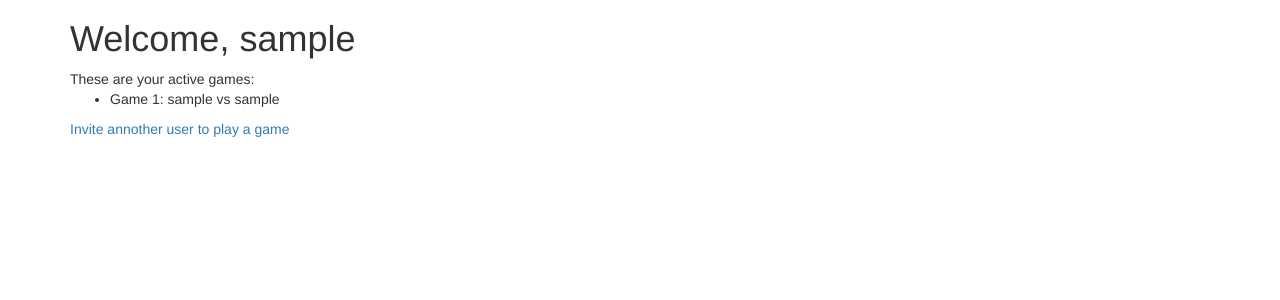
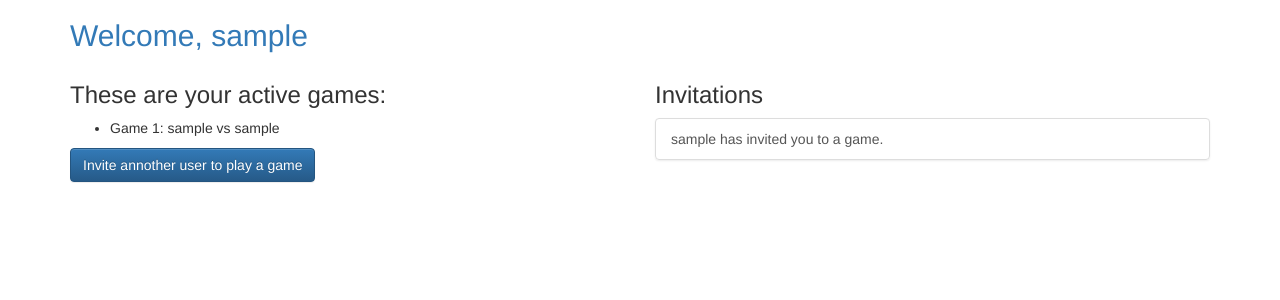
Before and after one commit to lmbarr/tic-tac-toe, a Django app: page /player/home/ in a window 1280 px wide. Shown: the part 51-351 px from the top of the page. Run offline with Django 3.2, Linux system fonts and the light colour scheme; a user stored in the database is signed in; tables that the repository leaves empty hold one stand-in row (values such as "Sample post"); some libraries are stand-ins or nearby versions.

Commit message:
Answer to an invitation to play

```diff
--- a/tictactoe/player/urls.py
+++ b/tictactoe/player/urls.py
@@ -1,11 +1,12 @@
 from django.urls import path
 from django.contrib.auth.views import LoginView, LogoutView
 
-from .views import home, new_invitation
+from .views import home, new_invitation, accept_invitation
 
 urlpatterns = [
     path('home/', home, name='player_home'),
     path('login/', LoginView.as_view(template_name='player/login_form.html'), name='player_login'),
     path('logout/', LogoutView.as_view(), name='player_logout'),
-    path('new_invitation', new_invitation, name='player_new_invitation')
+    path('new_invitation', new_invitation, name='player_new_invitation'),
+    path('accept_invitation/<int:id>/', accept_invitation, name="player_accept_invitation")
 ]
--- a/tictactoe/player/views.py
+++ b/tictactoe/player/views.py
@@ -1,16 +1,18 @@
 from django.contrib.auth.decorators import login_required
-from django.shortcuts import render, redirect
+from django.core.exceptions import PermissionDenied
+from django.shortcuts import render, redirect, get_object_or_404
 from gameplay.models import Game
 # Create your views here.
 from .models import Invitation
 from .forms import InvitationForm
 
+
 @login_required
 def home(request):
     my_games = Game.objects.games_for_user(request.user)
     active_games = my_games.active()
-
-    return render(request, "player/home.html", {"games": active_games})
+    invitations = request.user.invitations_received.all()
+    return render(request, "player/home.html", {"games": active_games, "invitations": invitations})
 
 
 @login_required
@@ -25,3 +27,23 @@ def new_invitation(request):
         form = InvitationForm()
 
     return render (request, 'player/new_invitation_form.html', {'form': form})
+
+
+@login_required
+def accept_invitation(request, id):
+    invitation = get_object_or_404(Invitation, pk=id)
+    print(id)
+    print(request.method)
+
+    if not request.user == invitation.to_user:
+        raise PermissionDenied
+    if request.method == 'POST':
+        if 'accept' in request.POST:
+            game = Game.objects.create(first_player=invitation.to_user,
+                                       second_player=invitation.from_user)
+            invitation.delete()
+            return redirect('player_home')
+    else:
+        return render(request,
+                      'player/accept_invitation_form.html',
+                      {'invitation': invitation})
--- a/tictactoe/templates/player/home.html
+++ b/tictactoe/templates/player/home.html
@@ -1,14 +1,35 @@
 {% extends "base.html" %}
 {% block content %}
-    <h1>Welcome, {{ user.username }}</h1>
-    These are your active games:
+    <h2 class="text-primary">Welcome, {{ user.username }}</h2>
+    <div class="row">
+        <div class="col-md-6">
+            <h3>These are your active games:</h3>
             <ul>
                 {% for g in games %}
                     <li>Game {{ g.id }}: {{ g.first_player }} vs {{ g.second_player }}</li>
                 {% endfor %}
             </ul>
 
-    <a href="{% url 'player_new_invitation' %}">
+            <a class="btn btn-primary" href="{% url 'player_new_invitation' %}">
                 Invite annother user to play a game
             </a>
+        </div>
+        <div class="col-md-6">
+            <h3>Invitations</h3>
+
+            {%if invitations %}
+            <div class="list-group">
+                {% for inv in invitations %}
+                    <a class="list-group-item" href="{% url 'player_accept_invitation' id=inv.id %}">
+                        {{ inv.from_user.username }} has invited you to a game.
+                    </a>
+                {% endfor %}
+            </div>
+            {% else %}
+                <p>You have no invitations.</p>
+            {% endif %}
+
+        </div>
+    </div>
+
 {% endblock %}
```
Also changed, not shown: tictactoe/templates/player/accept_invitation_form.html (added, +20 -0 lines). Lines whose indentation alone changed are shown as unchanged.
